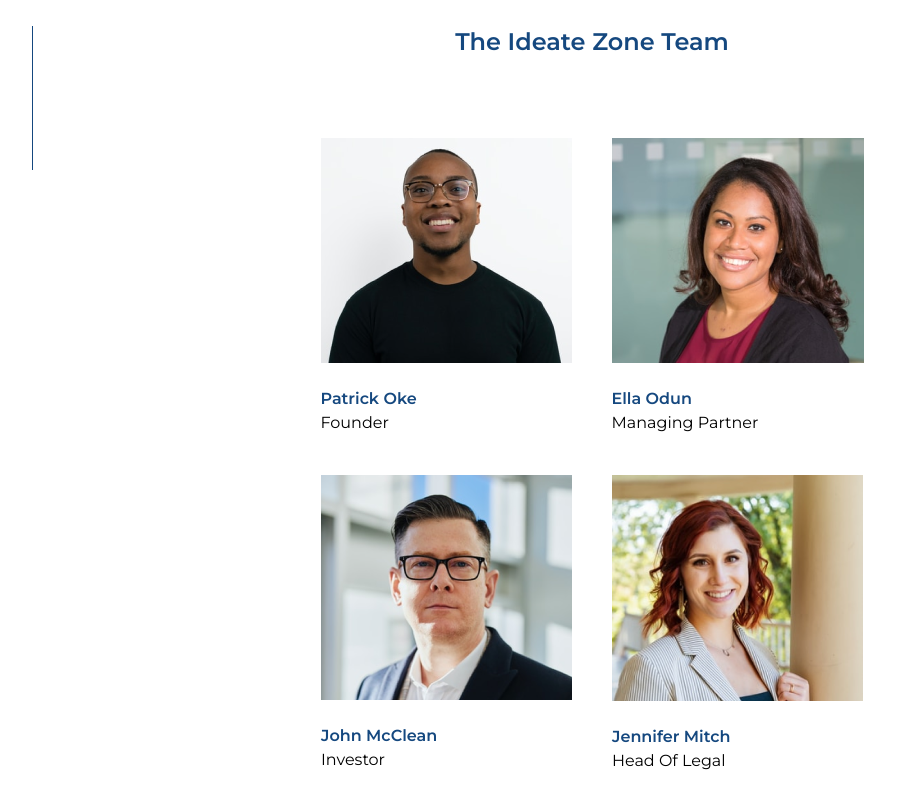
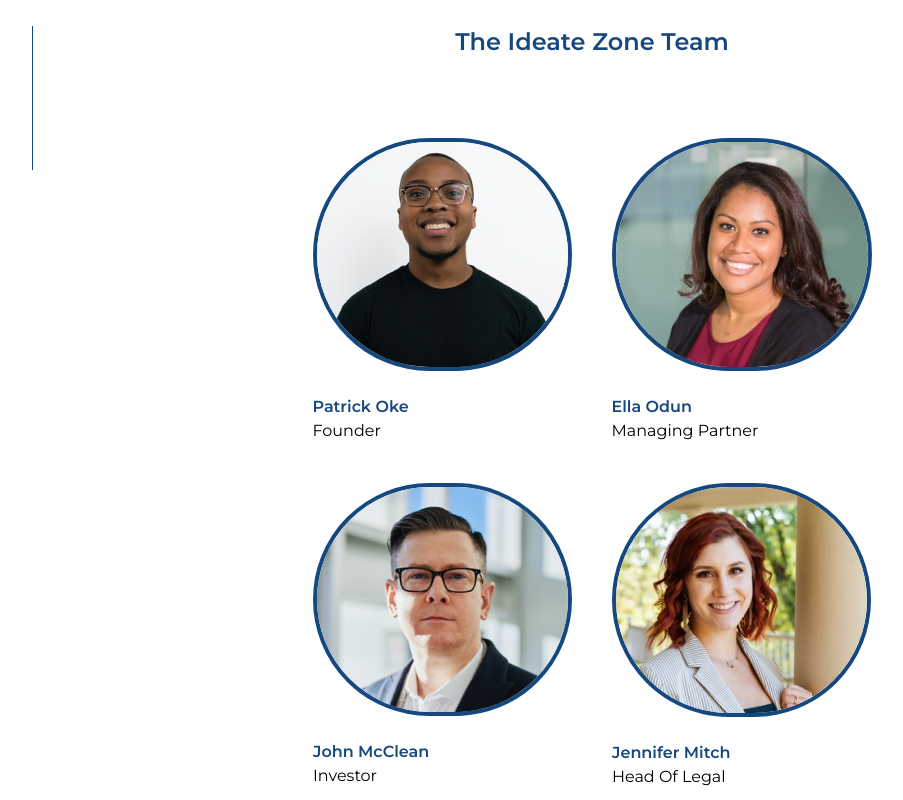
Before and after one commit to Oyinkansolight/Ideate, a Gatsby site: page / in a window 1280 px wide. Shown: the part 1840-2640 px from the top of the page, without its empty margins (48-951 px from the left). Built offline with nearby package versions, Linux system fonts and the light colour scheme; Gatsby itself is replaced by a stand-in of ours; what tw-elements would draw is missing.

Commit message:
simple border

```diff
--- a/src/components/Cards/Team.tsx
+++ b/src/components/Cards/Team.tsx
@@ -8,7 +8,7 @@ interface Props {
 
 const TeamCard = (props: Props) => (
 	<div className='flex flex-col'>
-		<div className='mb-6 w-auto h-auto'>{props.image}</div>
+		<div className='mb-6 w-auto h-auto border-4 border-chathams rounded-full overflow-hidden'>{props.image}</div>
 
 		<div className="text-chathams font-semibold text-center md:text-left">{props.name}</div>
 
```
